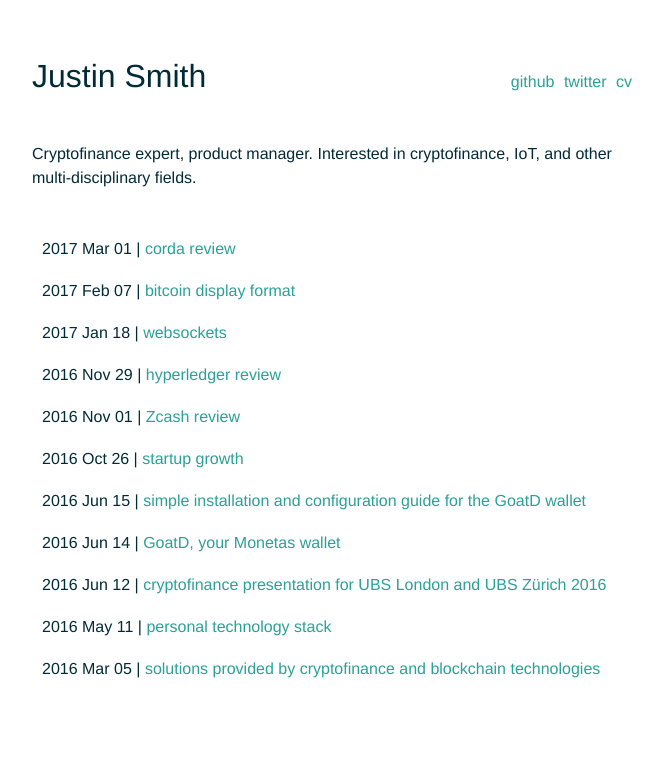
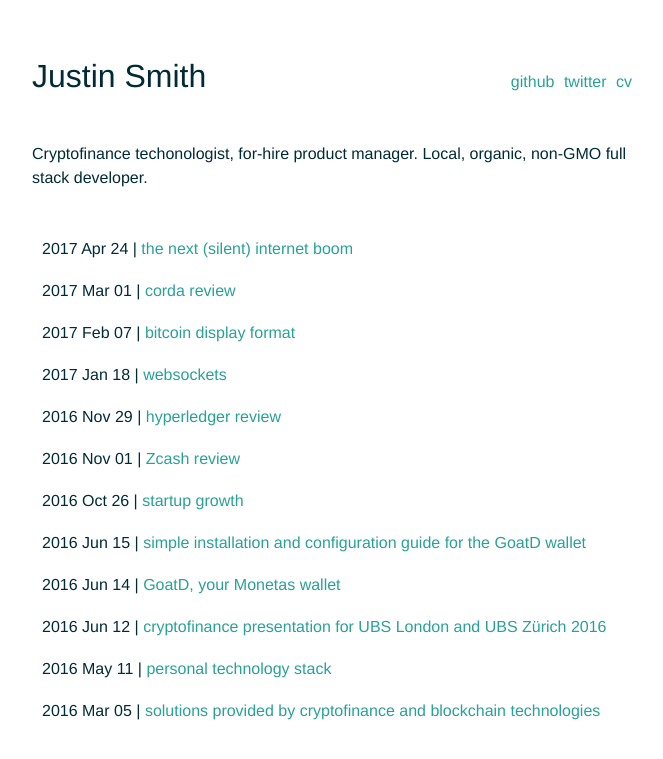
Before and after one commit to rusticbison/website, a Jekyll site: the page built from index.html, in a window 1280 px wide. Shown: the top 759 px of the page, without its empty margins (308-971 px from the left). Built offline with Jekyll 4.4.1, drawn with Linux system fonts in a browser that asks for light colours.

```diff
--- a/index.html
+++ b/index.html
@@ -5,7 +5,7 @@ layout: default
 {% include header.html %}
 
 <div class="portfolio">
-	<p>Cryptofinance expert, product manager. Interested in cryptofinance, IoT, and other multi-disciplinary fields.</p>
+	<p>Cryptofinance techonologist, for-hire product manager. Local, organic, non-GMO full stack developer.</p>
 </div>
 
 <!--
```
Also changed, not shown: _posts/2016-06-12-cryptofinance-presentation-ubs-zurich-london.md (+1 -1 lines), _posts/2017-04-24-unseen-it-boom-2-0.md (added, +32 -0 lines).
